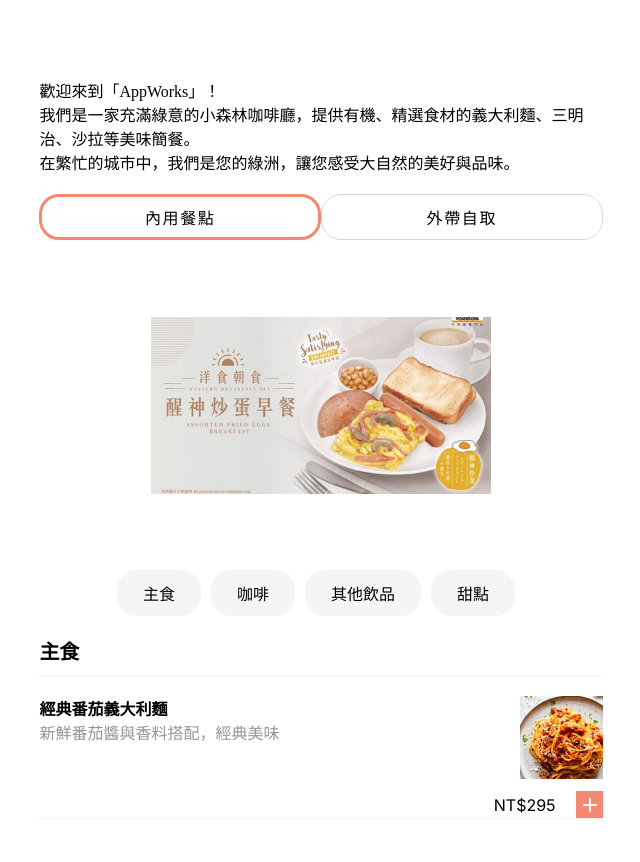
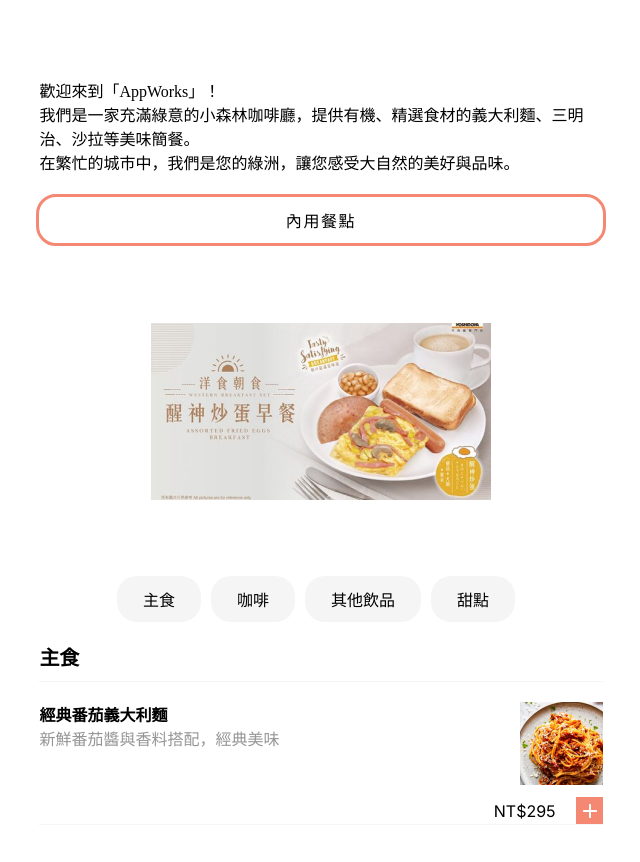
Before and after one commit to zobyyy/RapidDining, a Next.js app in the folder frontend/: page /Booking/OrderFood in a window 1280 px wide. Shown: the top 862 px of the page, without its empty margins (319-959 px from the left). Built offline with nearby package versions, Linux system fonts and the light colour scheme; a web font is replaced by a local one.

Commit message:
fix:確認畫面新增前往訂餐按鈕&不須選擇內用or外帶

```diff
--- a/frontend/src/pages/Booking/Booking.module.scss
+++ b/frontend/src/pages/Booking/Booking.module.scss
@@ -50,7 +50,9 @@
   line-height: normal;
 }
 .orderChoose {
+  box-sizing: border-box;
   width: 100%;
+  padding: 0% 10%;
   > button {
     height: 37px;
     width: 50%;
@@ -151,23 +153,18 @@
   font-family: 'Jaldi';
   font-size: 16px;
 }
-.orderFoodButton {
+
+.orderFoodEatWhere {
+  align-items: center;
+  justify-content: center;
+  display: flex;
+  height: 46px;
+  border-radius: 20px;
+  background: transparent;
+  font-size: 16px;
+  letter-spacing: 1.6px;
   width: 100%;
-  gap: 5px;
-  & > button {
-    width: 50%;
-    height: 46px;
-    border-radius: 20px;
-    background: transparent;
-    font-size: 16px;
-    letter-spacing: 1.6px;
-  }
-  .orderFoodButtonChosen {
-    border: 3px solid $mainRed;
-  }
-  .orderFoodButtonNotChoose {
-    border: 1px solid $Grey;
-  }
+  border: 3px solid $mainRed;
 }
 //菜單
 .scrollContainer {
--- a/frontend/src/pages/Booking/OrderFood.js
+++ b/frontend/src/pages/Booking/OrderFood.js
@@ -11,34 +11,16 @@ const storeIntro =
   '歡迎來到「AppWorks」！\n我們是一家充滿綠意的小森林咖啡廳，提供有機、精選食材的義大利麵、三明治、沙拉等美味簡餐。\n在繁忙的城市中，我們是您的綠洲，讓您感受大自然的美好與品味。'
 const OrderFood = () => {
   const [isEatHere, setIsEatHere] = useState(true)
-  const handleEatWhereButton = () => {
-    setIsEatHere(!isEatHere)
-  }
+
   return (
     <div className={styles.order}>
       <div className={styles.storeIntro}>{storeIntro}</div>
-      <div className={styles.orderFoodButton}>
-        <button
-          className={
-            isEatHere
-              ? styles.orderFoodButtonChosen
-              : styles.orderFoodButtonNotChoose
-          }
-          onClick={handleEatWhereButton}
-        >
-          內用餐點
-        </button>
-        <button
-          className={
-            !isEatHere
-              ? styles.orderFoodButtonChosen
-              : styles.orderFoodButtonNotChoose
-          }
-          onClick={handleEatWhereButton}
-        >
-          外帶自取
-        </button>
+
+      <div className={styles.orderFoodEatWhere}>
+        {isEatHere ? '內用餐點' : '外帶自取'}
+        {/* 如果沒有訂位，則是外帶自取。怎麼判斷沒有訂位呢? */}
       </div>
+
       <Menu />
     </div>
   )
```
Also changed, not shown: frontend/src/pages/Booking/OrderPosition.js (renamed from frontend/src/pages/Booking/OrderPosotion.js, +87 -4 lines), frontend/src/pages/Booking/index.jsx (+11 -6 lines).
